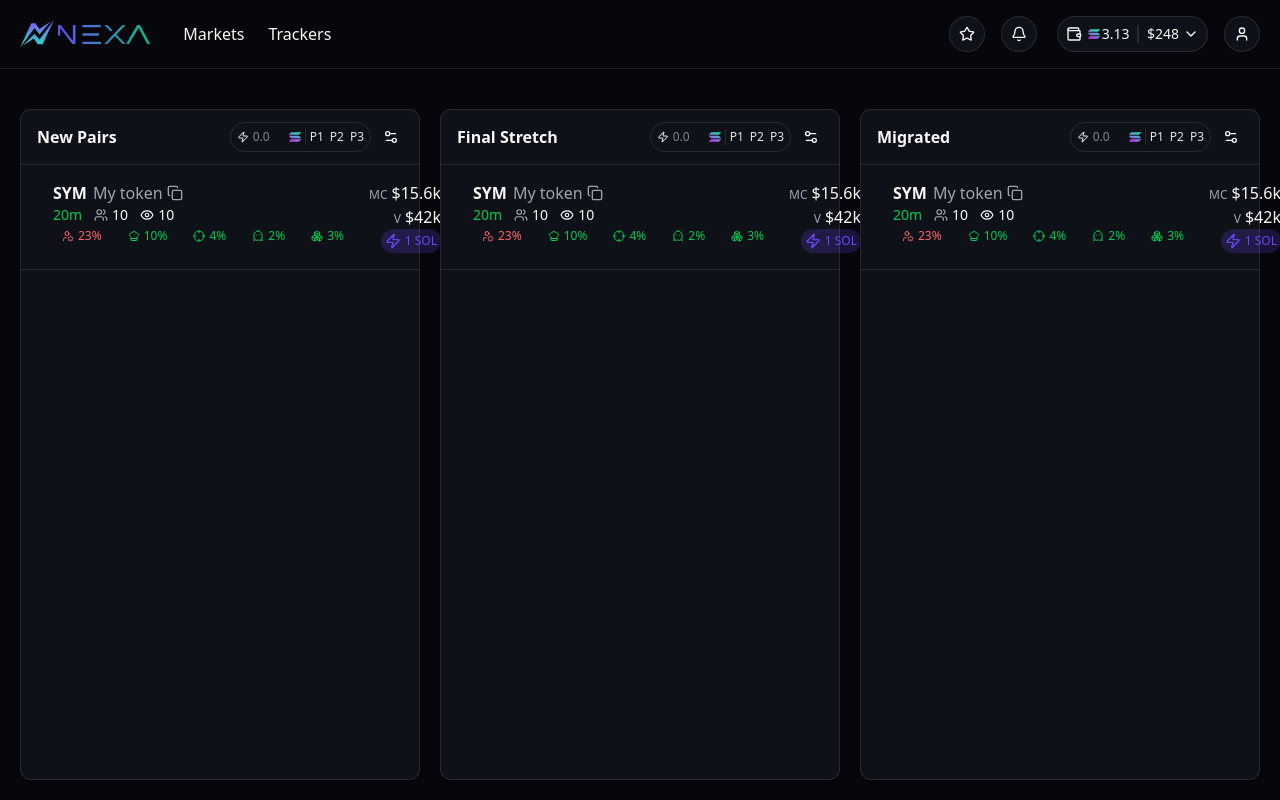
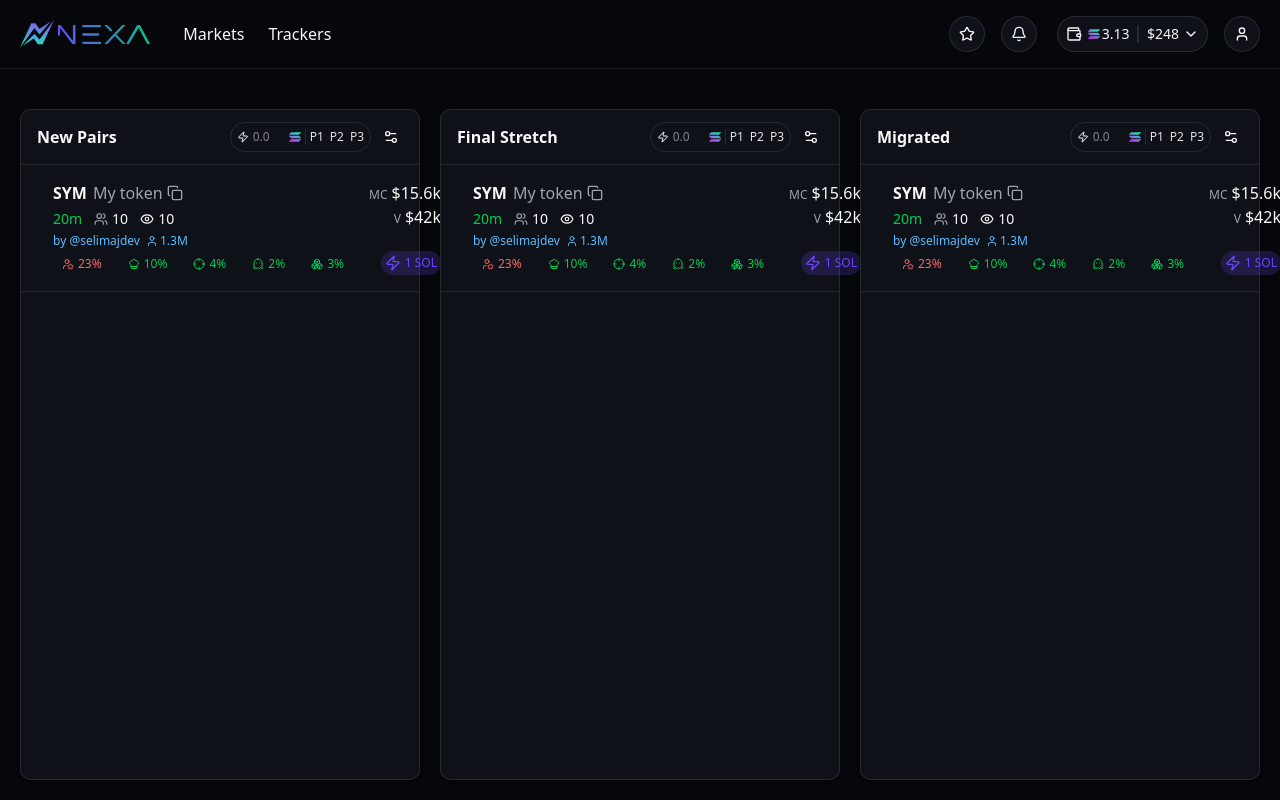
Before and after one commit to nexa-sol/nexa-trade, a Next.js app: page /markets in a window 1280 px wide. Built offline with nearby package versions, Linux system fonts and the light colour scheme.

Commit message:
Token card twitter author

```diff
--- a/src/app/markets/components/PairsCard.tsx
+++ b/src/app/markets/components/PairsCard.tsx
@@ -41,7 +41,18 @@ export default function PairsCard({ title }: { title: string }) {
       </CardHeader>
       <CardContent className="px-4 py-4 border-b border-border hover:bg-muted">
         <TokenCard
-          token={{ symbol: "SYM", name: "My token", mint: "myMint" }}
+          token={{
+            symbol: "SYM",
+            name: "My token",
+            mint: "myMint",
+            twitterPost: {
+              link: "https://x.com/selimajdev/status/2013291898836758968",
+              author: {
+                username: "selimajdev",
+                followers: 1250000,
+              },
+            },
+          }}
         />
       </CardContent>
     </Card>
--- a/src/app/markets/components/TokenCard.tsx
+++ b/src/app/markets/components/TokenCard.tsx
@@ -1,5 +1,6 @@
 import { Badge } from "@/components/ui/badge";
 import { Button } from "@/components/ui/button";
+import { humanizeNumber } from "@/lib/renderUtils";
 import { cn } from "@/lib/utils";
 import { Token, TokenLiveData } from "@/modules/tokens/types";
 import {
@@ -12,10 +13,13 @@ import {
   GhostIcon,
   IconNode,
   LucideIcon,
+  UserIcon,
   UsersIcon,
   UserStarIcon,
   ZapIcon,
 } from "lucide-react";
+import Link from "next/link";
+import { useRouter } from "next/navigation";
 
 export default function TokenCard({ token }: { token: Token }) {
   const live: TokenLiveData = {
@@ -26,8 +30,16 @@ export default function TokenCard({ token }: { token: Token }) {
     bundleHold: 3,
   };
 
+  const router = useRouter();
+
   return (
-    <div className="flex gap-4">
+    <div
+      className="flex gap-4 cursor-pointer"
+      onClick={() => router.push(`/token/${token.mint}`)}
+      onContextMenu={() =>
+        window.open(`/token/${token.mint}`, "_blank", "noopener,noreferrer")
+      }
+    >
       <div className="h-full overflow-hidden min-w-0">
         {token.logoURI ? (
           <img
@@ -42,10 +54,17 @@ export default function TokenCard({ token }: { token: Token }) {
         )}
         <p className="mt-1 truncate text-xs text-muted-foreground"></p>
       </div>
-      <div className="flex flex-col">
+      <div className="flex flex-col gap-1">
         <div className="flex gap-1.5">
           <p className="font-semibold">{token.symbol}</p>
-          <p className="text-muted-foreground flex gap-1 items-center h-max cursor-pointer hover:text-accent">
+          <p
+            className="text-muted-foreground flex gap-1 items-center h-max cursor-pointer hover:text-accent"
+            onClick={(e) => {
+              e.preventDefault();
+              e.stopPropagation();
+              navigator.clipboard.writeText(token.mint);
+            }}
+          >
             {token.name} <CopyIcon className="w-4 h-4" />
           </p>
         </div>
@@ -60,6 +79,28 @@ export default function TokenCard({ token }: { token: Token }) {
             10
           </p>
         </div>
+        <div className="flex gap-1.5 items-center text-xs text-[#5DBCFF]">
+          {token.twitterPost ? (
+            <>
+              <Link
+                className="hover:underline"
+                target="_blank"
+                href={`https://x.com/${token.twitterPost.author?.username}`}
+                onClick={(e) => {
+                  e.stopPropagation();
+                }}
+              >
+                by @{token.twitterPost.author?.username}
+              </Link>
+              <p className="flex gap-0.5 items-center">
+                <UserIcon className="w-3 h-3" />
+                {humanizeNumber(token.twitterPost.author?.followers)}
+              </p>
+            </>
+          ) : (
+            <span className="invisible">by @username</span>
+          )}
+        </div>
         <div className="items-center flex gap-2">
           <TokenBadge value={live.topHolder} icon={UserStarIcon} />
           <TokenBadge value={live.devHold} icon={ChefHatIcon} />
@@ -71,7 +112,13 @@ export default function TokenCard({ token }: { token: Token }) {
       <div className="ml-auto flex flex-col">
         <TokenDigit name="MC" value="$15.6k" />
         <TokenDigit name="V" value="$42k" />
-        <Button className="mt-auto ml-auto p-1! h-max w-max rounded-full bg-primary/20 text-primary hover:text-black gap-1 text-xs">
+        <Button
+          className="mt-auto ml-auto p-1! h-max w-max rounded-full bg-primary/20 text-primary hover:text-black gap-1 text-xs"
+          onClick={(e) => {
+            e.preventDefault();
+            e.stopPropagation();
+          }}
+        >
           <ZapIcon />1 SOL
         </Button>
       </div>
--- /dev/null
+++ b/src/lib/renderUtils.ts
@@ -0,0 +1,6 @@
+export const humanizeNumber = (num: number) => {
+  return new Intl.NumberFormat("en", {
+    notation: "compact",
+    maximumFractionDigits: 1,
+  }).format(num);
+};
--- a/src/modules/tokens/types.ts
+++ b/src/modules/tokens/types.ts
@@ -3,6 +3,13 @@ export interface Token {
   symbol: string;
   name: string;
   logoURI?: string;
+  twitterPost: {
+    link: string;
+    author: {
+      username: string;
+      followers: number;
+    };
+  };
 }
 
 export interface TokenLiveData {
```
